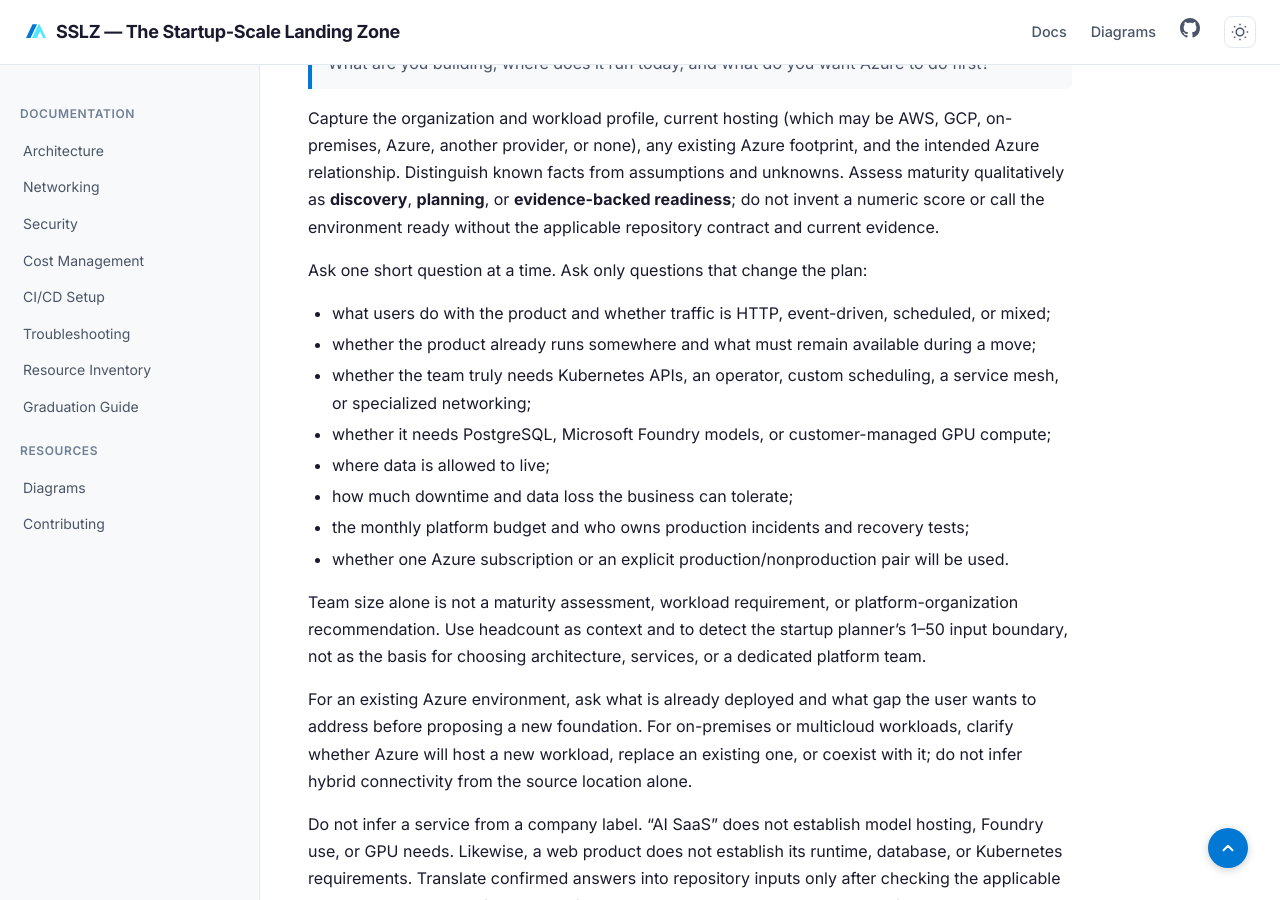
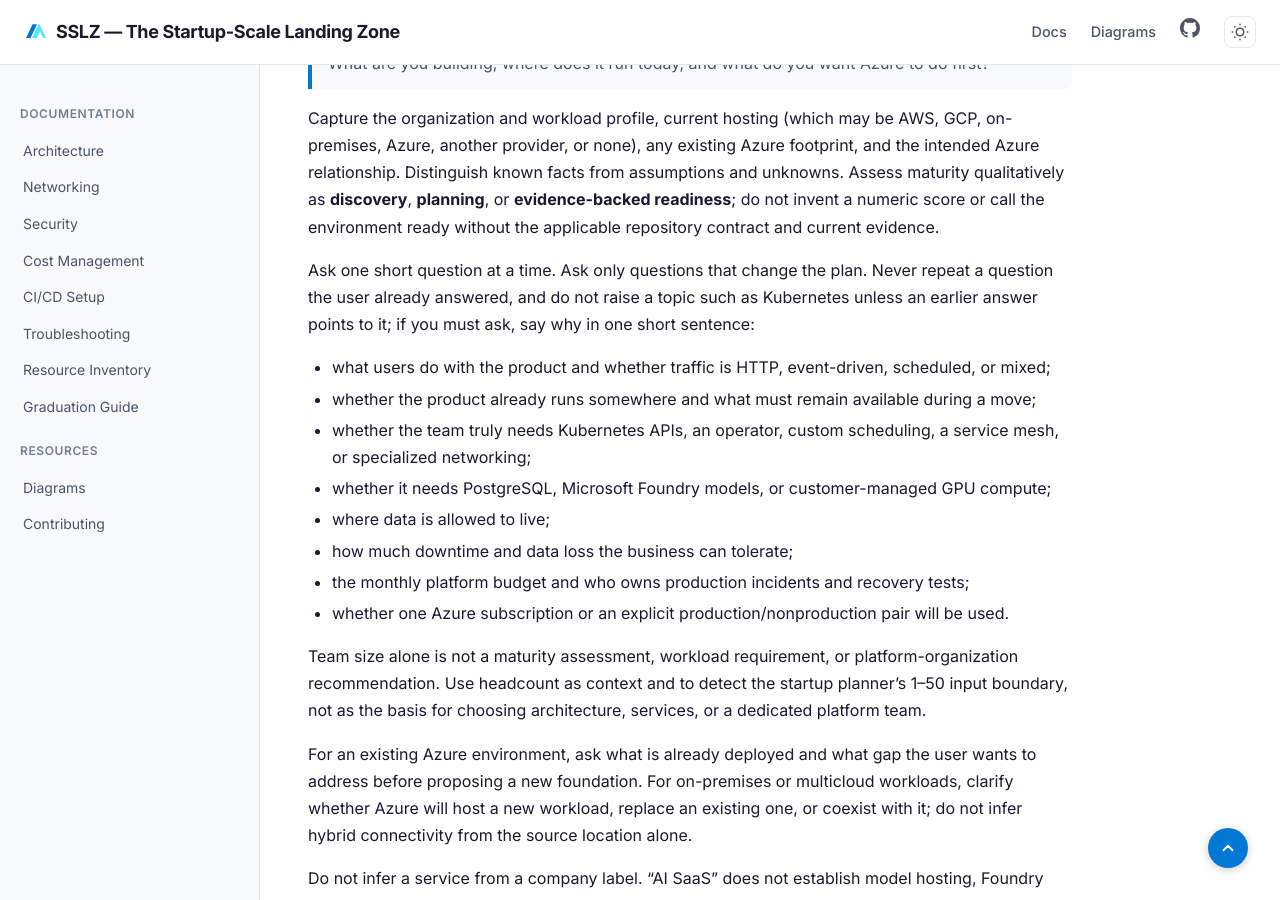
Before and after one commit to ricmmartins/sslz, a Jekyll site: the page built from agent/adapters/codex-sslz-agent.md, in a window 1280 px wide and 900 px high, scrolled down 1068 px. Built offline with Jekyll 4.4.1, drawn with Linux system fonts in a browser that asks for light colours; our own code applies the rules of GitHub Pages for plain Markdown files.

Commit message:
Agent: do not repeat answered discovery questions or raise unrelated topics (#109)

```diff
--- a/agent/adapters/codex-sslz-agent.md
+++ b/agent/adapters/codex-sslz-agent.md
@@ -38,7 +38,9 @@
 do not invent a numeric score or call the environment ready without the applicable repository contract and current
 evidence.
 
-Ask one short question at a time. Ask only questions that change the plan:
+Ask one short question at a time. Ask only questions that change the plan. Never repeat a question the user already
+answered, and do not raise a topic such as Kubernetes unless an earlier answer points to it; if you must ask, say why in
+one short sentence:
 
 - what users do with the product and whether traffic is HTTP, event-driven, scheduled, or mixed;
 - whether the product already runs somewhere and what must remain available during a move;
```
Also changed, not shown: .claude/agents/sslz-agent.md, .github/agents/sslz-agent.agent.md.
